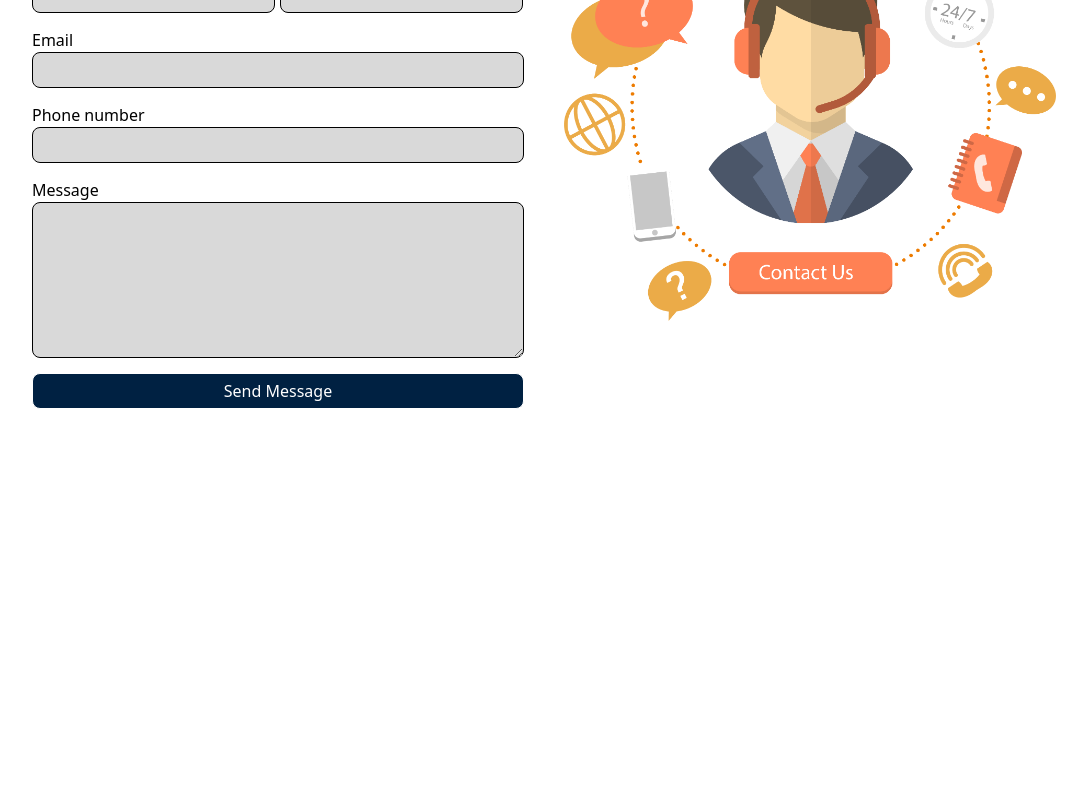
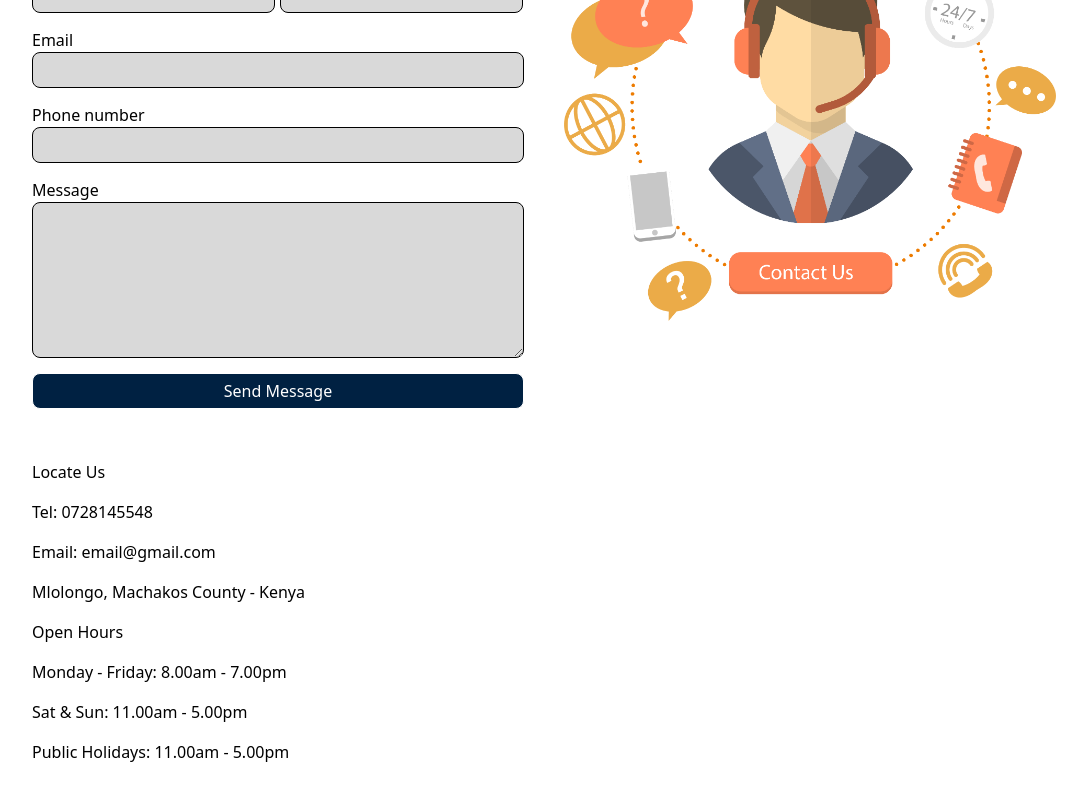
Before and after one commit to SandeSydney/tech_shop, a React (Create React App) app: page /contact-us in a window 1280 px wide. Shown: the part 280-1080 px from the top of the page, without its empty margins (96-1183 px from the left). Before the commit the page ends 800 px from the top, so only its background shows below. Built offline with nearby package versions, Linux system fonts and the light colour scheme.

Commit message:
Added details into contact page

```diff
--- a/src/components/Contact.jsx
+++ b/src/components/Contact.jsx
@@ -3,12 +3,13 @@ import contact_us from '../resources/contact-us.png'
 
 function Contact() {
     return (
+        <>
             <div className='main-container'>
                 <div className="contact-landing">
                     <div className="contact-form">
                         <div className="info">
                             <p style={{ fontWeight: 700, fontSize: '24px' }}>Get in touch</p>
-                        <p style={{ fontWeight: 400, fontSize: '16px'}}>Our friendly team would love to hear from you!</p>
+                            <p style={{ fontWeight: 400, fontSize: '16px' }}>Our friendly team would love to hear from you!</p>
                         </div>
                         <div className='form-row'>
                             <div className="form-element">
@@ -39,6 +40,25 @@ function Contact() {
                     </div>
                 </div>
             </div>
+            <div className="blue">
+                <div className="main-container">
+                    <div className="contact-foot">
+                        <div className="reach-details">
+                            <p className="details-head">Locate Us</p>
+                            <p className="details-body">Tel: 0728145548</p>
+                            <p className="details-body">Email: email@gmail.com</p>
+                            <p className="details-body">Mlolongo, Machakos County - Kenya</p>
+                        </div>
+                        <div className="reach-details">
+                            <p className="details-head">Open Hours</p>
+                            <p className="details-body">Monday - Friday: 8.00am - 7.00pm</p>
+                            <p className="details-body">Sat & Sun: 11.00am - 5.00pm</p>
+                            <p className="details-body">Public Holidays: 11.00am - 5.00pm</p>
+                        </div>
+                    </div>
+                </div>
+            </div>
+        </>
     )
 }
 
```
Lines whose indentation alone changed are shown as unchanged.
